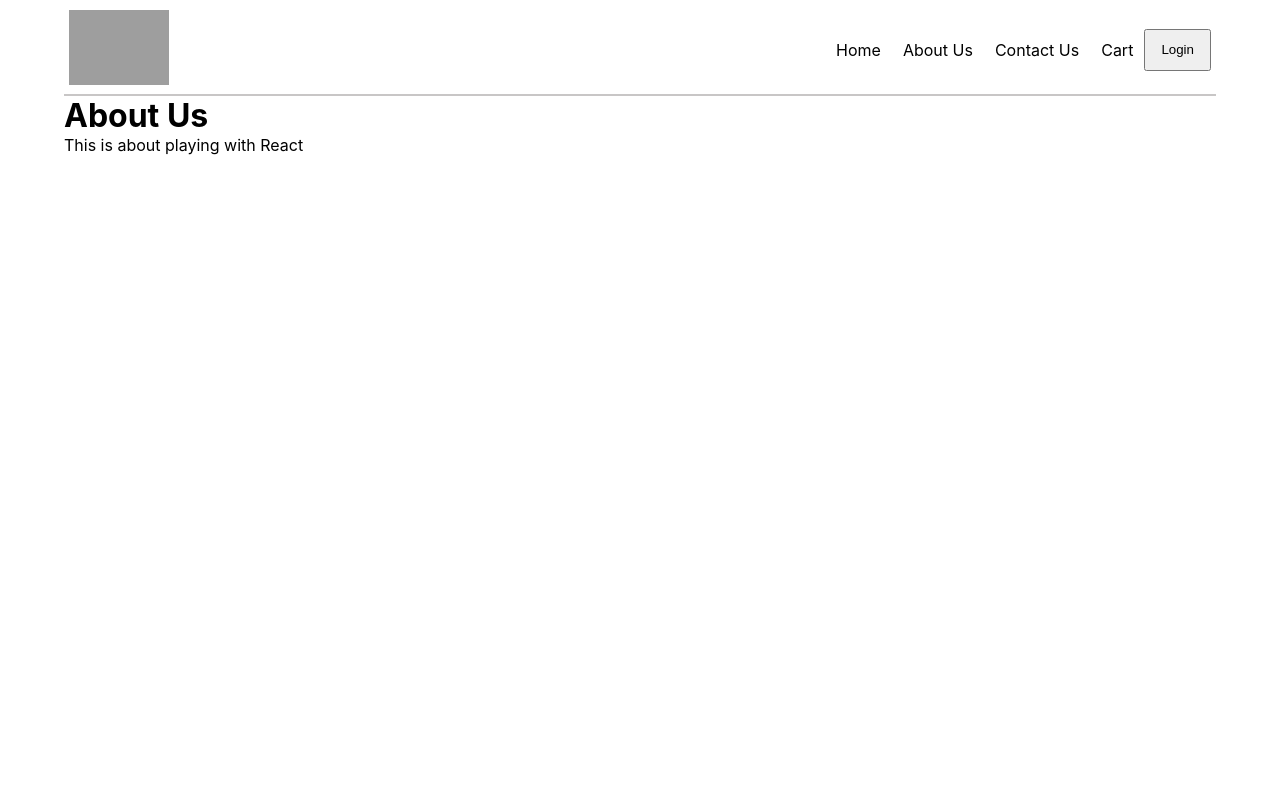
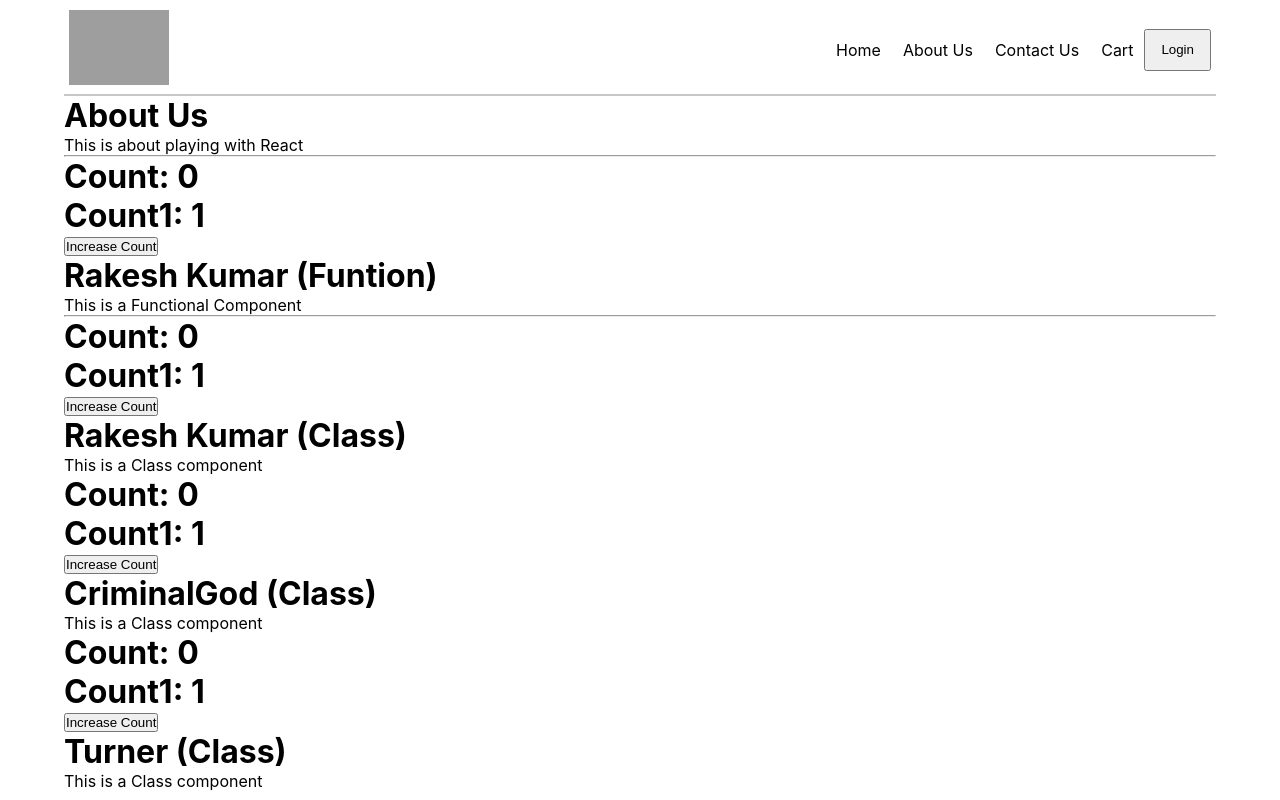
Before and after one commit to CriminalGod/playing-with-react, a React (Vite) app in the folder creating-app/: page /about in a window 1280 px wide. Built offline with nearby package versions, Linux system fonts and the light colour scheme; grey boxes are pictures that could not be loaded.

Commit message:
Class Component, LifeCycle(Render Phase & Commit Phase) and order of constructor, render, componentDidMount calls

```diff
--- a/creating-app/src/components/About.jsx
+++ b/creating-app/src/components/About.jsx
@@ -1,8 +1,32 @@
-const About = () => (
-  <div>
-    <h1>About Us</h1>
-    <div>This is about playing with React</div>
-  </div>
-);
+import { Component } from "react";
+import User from "./User";
+import UserClass from "./UserClass";
+
+class About extends Component {
+  constructor(props) {
+    super(props);
+    console.log("Parent constructor");
+  }
+
+  componentDidMount() {
+    console.log("Parent componentDidMount");
+  }
+
+  render() {
+    console.log("Parent render");
+    return (
+      <div>
+        <h1>About Us</h1>
+        <div>This is about playing with React</div>
+        <hr />
+        <User name="Rakesh Kumar (Funtion)" />
+        <hr />
+        <UserClass name="Rakesh Kumar (Class)" />
+        <UserClass name="CriminalGod (Class)" />
+        <UserClass name="Turner (Class)" />
+      </div>
+    );
+  }
+}
 
 export default About;
--- /dev/null
+++ b/creating-app/src/components/User.jsx
@@ -0,0 +1,23 @@
+import { useState } from "react";
+import PropTypes from "prop-types";
+
+const User = (props) => {
+  const { name } = props;
+  const [count, setCount] = useState(0);
+  const [count1] = useState(1);
+  return (
+    <div>
+      <h1>Count: {count}</h1>
+      <h1>Count1: {count1}</h1>
+      <button onClick={() => setCount(count + 1)}>Increase Count</button>
+      <h1>{name}</h1>
+      <p>This is a Functional Component</p>
+    </div>
+  );
+};
+
+User.propTypes = {
+  name: PropTypes.string.isRequired,
+};
+
+export default User;
--- /dev/null
+++ b/creating-app/src/components/UserClass.jsx
@@ -0,0 +1,49 @@
+import { Component } from "react";
+import PropTypes from "prop-types";
+
+class UserClass extends Component {
+  constructor(props) {
+    super(props);
+    console.log(props.name + " constructor");
+
+    this.state = {
+      count: 0,
+      count1: 1,
+    };
+  }
+
+  componentDidMount() {
+    console.log(this.props.name + " componentDidMount");
+
+  }
+
+  render() {
+    console.log(this.props.name + " render");
+
+    const { name } = this.props;
+    const { count, count1 } = this.state;
+    return (
+      <div>
+        <h1>Count: {count}</h1>
+        <h1>Count1: {count1}</h1>
+        <button
+          onClick={() => {
+            this.setState({
+              count: this.state.count + 1,
+            });
+          }}
+        >
+          Increase Count
+        </button>
+        <h1>{name}</h1>
+        <p>This is a Class component</p>
+      </div>
+    );
+  }
+}
+
+UserClass.propTypes = {
+  name: PropTypes.string.isRequired,
+};
+
+export default UserClass;
```
